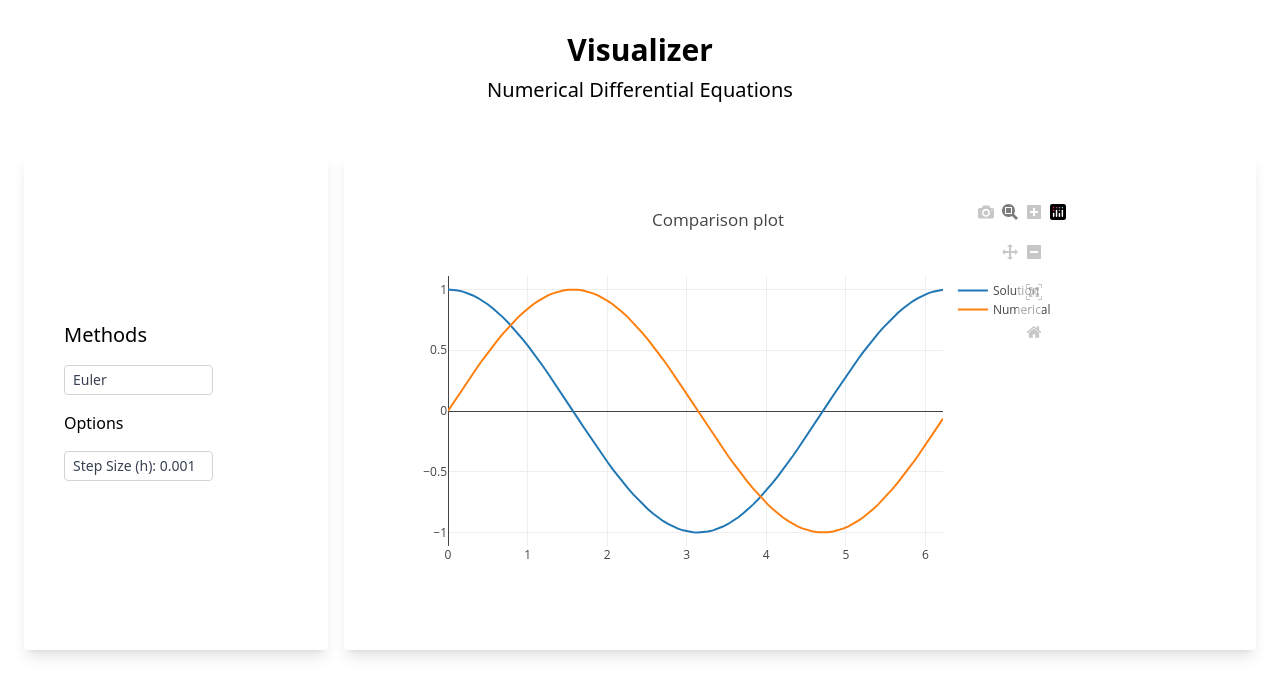
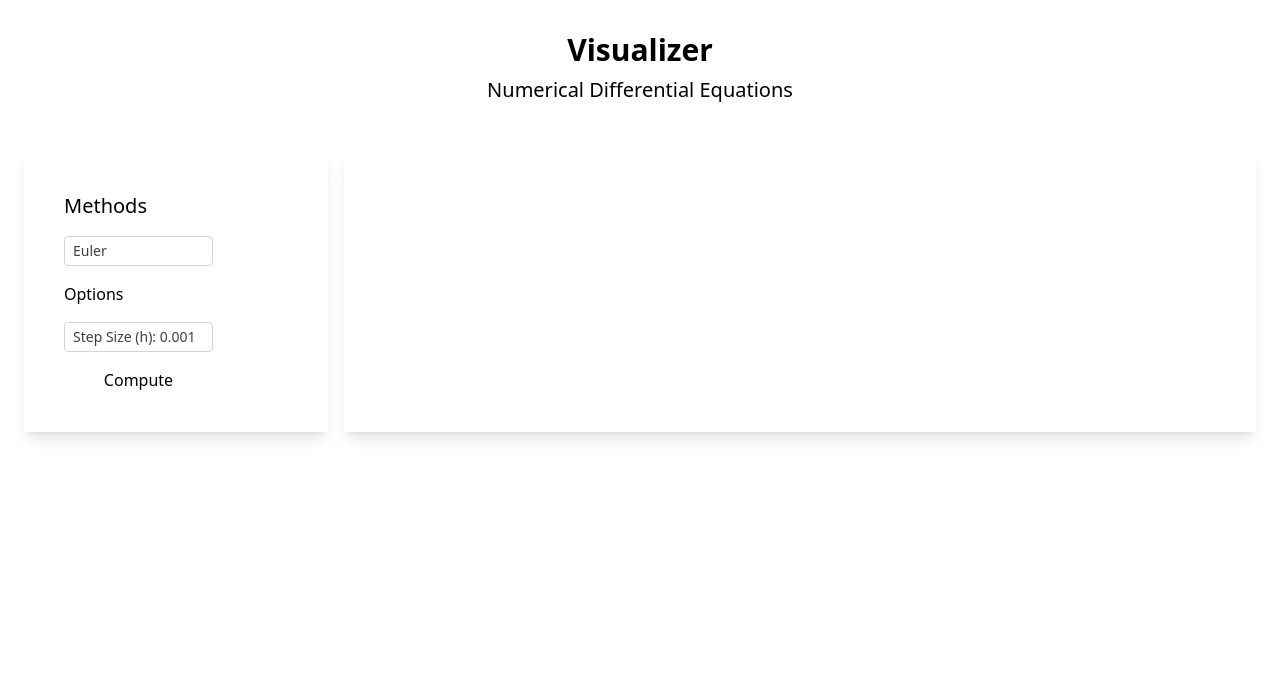
Before and after one commit to MichelKrispin/NumericalODEVisualizer, a Flask app: page / in a window 1280 px wide. Shown: the top 696 px of the page. Run offline with Flask 2, Linux system fonts and the light colour scheme; some libraries are stand-ins or nearby versions.

Commit message:
Started with connection functions

```diff
--- a/main.py
+++ b/main.py
@@ -17,5 +17,12 @@ def index():
     return render_template('index.html', methods=methods)
 
 
+@app.route('/compute', methods=['POST'])
+def compute():
+    xs = np.linspace(0, 2*np.pi, 100)
+    ys = np.cos(ys)
+    return jsonify({'x': xs, 'y': ys})
+
+
 if __name__ == '__main__':
     app.run(debug=True, host="0.0.0.0", port=8000)
--- /dev/null
+++ b/static/js/connection.js
@@ -0,0 +1,11 @@
+import { plot } from './plot.js';
+
+('use strict');
+
+const computePlots = () => {
+  console.log('Computing...');
+};
+
+export const initConnection = () => {
+  document.getElementById('compute-button').onclick = computePlots;
+};
--- a/static/js/main.js
+++ b/static/js/main.js
@@ -1,7 +1,7 @@
-import { createPlot } from './plot.js';
-import { initUpdatingUI } from './ui.js';
+import { initUpdatingSelectionUI } from './ui.js';
+import { initConnection } from './connection.js';
 
 ('use strict');
 
-createPlot();
-initUpdatingUI();
+initUpdatingSelectionUI();
+initConnection();
--- a/static/js/plot.js
+++ b/static/js/plot.js
@@ -1,28 +1,39 @@
 ('use strict');
 
-const N = 100;
-const xs = [...Array(N).keys()].map((x) => 2 * Math.PI * (x / N));
-
-const trace1 = {
-  x: xs,
-  y: xs.map((x) => Math.cos(x)),
-  mode: 'lines',
-  name: 'Solution',
-};
-
-const trace2 = {
-  x: xs,
-  y: xs.map((x) => Math.sin(x)),
-  mode: 'lines',
-  name: 'Numerical',
-};
-
-const layout = {
+let plotCreated = false;
+let layout = {
   title: 'Comparison plot',
 };
 
-const data = [trace1, trace2];
+const updatePlot = (data) => {
+  if (!plotCreated) {
+    plotly = Plotly.newPlot('plot', data, layout);
+    plotCreated = true;
+  } else {
+    Plotly.update('plot,', data, layout);
+  }
+};
 
-export const createPlot = () => {
-  Plotly.newPlot('plot', data, layout);
+/**
+ * Give it some x and y and it will plot it to the screen.
+ * @param {Array[float]} xs
+ * @param {Array[float]} ys
+ */
+export const plot = (xs, ys) => {
+  // Generate the data structures
+  const approximation = {
+    x: xs,
+    y: ys,
+    mode: 'lines',
+    name: 'Approximation',
+  };
+
+  const solution = {
+    x: xs,
+    y: ys + 0.1,
+    mode: 'lines',
+    name: 'Solution',
+  };
+
+  updatePlot([approximation, solution]);
 };
--- a/static/js/ui.js
+++ b/static/js/ui.js
@@ -24,7 +24,7 @@ const updateSelectOption = (event) => {
   }
 };
 
-export const initUpdatingUI = () => {
+export const initUpdatingSelectionUI = () => {
   // Bind the update method
   const methodSelection = document.getElementById('select-method');
   methodSelection.onchange = (event) => {
--- a/templates/index.html
+++ b/templates/index.html
@@ -52,6 +52,7 @@
               {% endfor %} {% endfor %}
             </select>
           </div>
+          <button id="compute-button">Compute</button>
         </div>
       </div>
       <div class="p-6 w-3/4 rounded shadow-lg flex items-center space-x-4">
```
